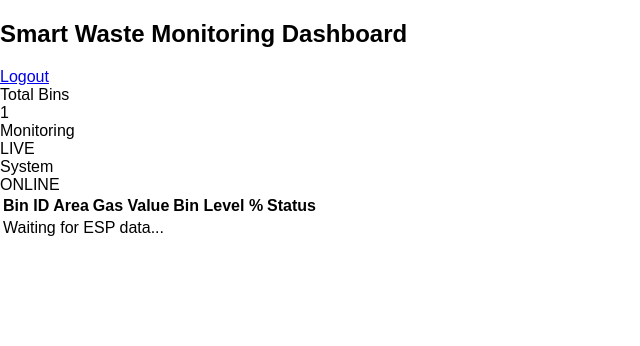
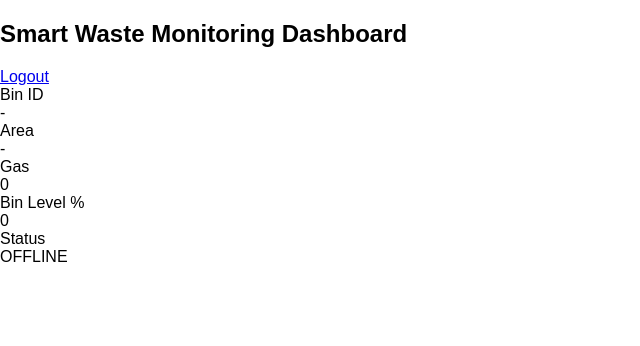
Before and after one commit to Mugilan-18/smart-waste-dashboard, a Flask app: page /dashboard in a window 1280 px wide. Shown: the top 346 px of the page, without its empty margins (0-640 px from the left). Run offline with Flask 3, Linux system fonts and the light colour scheme; the visitor is signed in with stand-in values (Sample User, id 1).

Commit message:
Refactor dashboard.html for improved structure
Updated dashboard layout and removed unused elements.

```diff
--- a/templates/dashboard.html
+++ b/templates/dashboard.html
@@ -1,41 +1,25 @@
 <!DOCTYPE html>
 <html>
 <head>
-  <title>Dashboard</title>
-  <link rel="stylesheet" href="{{ url_for('static', filename='style.css') }}">
-  <script src="{{ url_for('static', filename='dashboard.js') }}"></script>
+  <link rel="stylesheet" href="/static/style.css">
+  <script src="/static/dashboard.js"></script>
 </head>
-<body>
+<body class="dashboard-bg">
 
 <div class="top-bar">
   <h2>Smart Waste Monitoring Dashboard</h2>
-  <a href="/logout" class="logout-btn">Logout</a>
+  <a href="/logout" class="logout">Logout</a>
 </div>
 
 <div class="banner"></div>
 
-<div class="cards">
-  <div class="card green">Total Bins<br><span id="total">1</span></div>
-  <div class="card yellow">Monitoring<br>LIVE</div>
-  <div class="card blue">System<br>ONLINE</div>
+<div class="grid">
+  <div>Bin ID<br><span id="bin_id">-</span></div>
+  <div>Area<br><span id="area">-</span></div>
+  <div>Gas<br><span id="gas">0</span></div>
+  <div>Bin Level %<br><span id="level">0</span></div>
+  <div>Status<br><span id="status">OFFLINE</span></div>
 </div>
-
-<table>
-  <thead>
-    <tr>
-      <th>Bin ID</th>
-      <th>Area</th>
-      <th>Gas Value</th>
-      <th>Bin Level %</th>
-      <th>Status</th>
-    </tr>
-  </thead>
-  <tbody id="data-row">
-    <tr>
-      <td colspan="5">Waiting for ESP data...</td>
-    </tr>
-  </tbody>
-</table>
 
 </body>
 </html>
```
